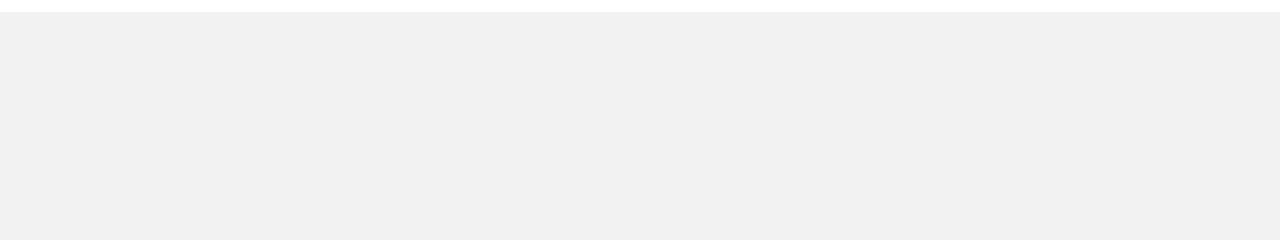
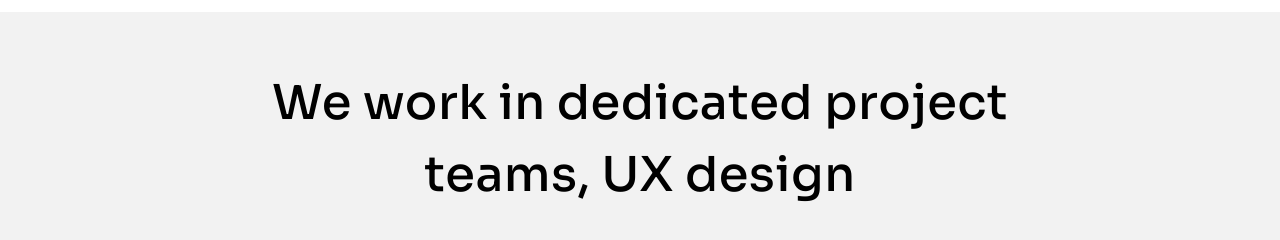
Before and after one commit to Batmanwilly2022/Exam__repeated_Flexbox, a plain HTML site: page index.html in a window 1280 px wide. Shown: the part 128-368 px from the top of the page. Drawn offline with Linux system fonts and the light colour scheme.

Commit message:
#3 add top main heading

```diff
--- a/assets/css/style.css
+++ b/assets/css/style.css
@@ -62,3 +62,17 @@ img{
     text-decoration: none;
 
 }
+
+/**top main end here**/
+
+/**top heading on main start here**/
+.heading{
+    font-size: 3rem;
+    font-weight: 500;
+    letter-spacing: 0.5px;
+    margin: 55px auto 0;
+    max-width: 800px;
+    text-align: center;
+    font-family: 'Sora', sans-serif;
+}
+/**top heading on main end here**/
--- a/index.html
+++ b/index.html
@@ -48,6 +48,8 @@
         <!--header end here-->
 
         <!--main start here-->
+
+        <!--top main start here-->
         <div class="color">
             <div class="top__main color box">
                 <div class="logo">
@@ -59,4 +61,12 @@
                 </div>
             </div>
         </div>
+        <!--top main end here-->
+
+        <!--heading on main-->
+        <div class="top__text">
+            <h1 class="heading">We work in dedicated project teams, UX design</h1>
+        </div>
+        <!--heading on main end here-->
+
     </body>
```
